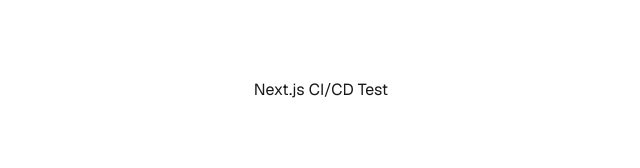
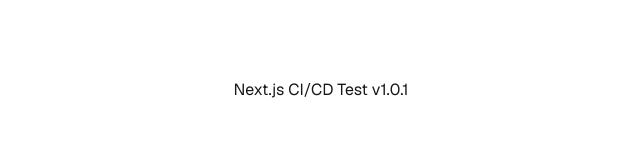
Before and after one commit to Dev-Ngao/nextjs-cicd-test, a Next.js app: page / in a window 1280 px wide. Shown: the top 168 px of the page, without its empty margins (319-959 px from the left). Built offline with nearby package versions, Linux system fonts and the light colour scheme.

Commit message:
update new build

```diff
--- a/src/app/page.tsx
+++ b/src/app/page.tsx
@@ -1,9 +1,7 @@
-import Image from "next/image";
-
 export default function Home() {
   return (
     <div className="grid grid-rows-[20px_1fr_20px] items-center justify-items-center min-h-screen p-8 pb-20 gap-16 sm:p-20 font-[family-name:var(--font-geist-sans)]">
-      <h1>Next.js CI/CD Test</h1>
+      <h1>Next.js CI/CD Test v1.0.1</h1>
     </div>
   );
 }
```
Also changed, not shown: 1 other file (tests, documents, lock files or other folders).
